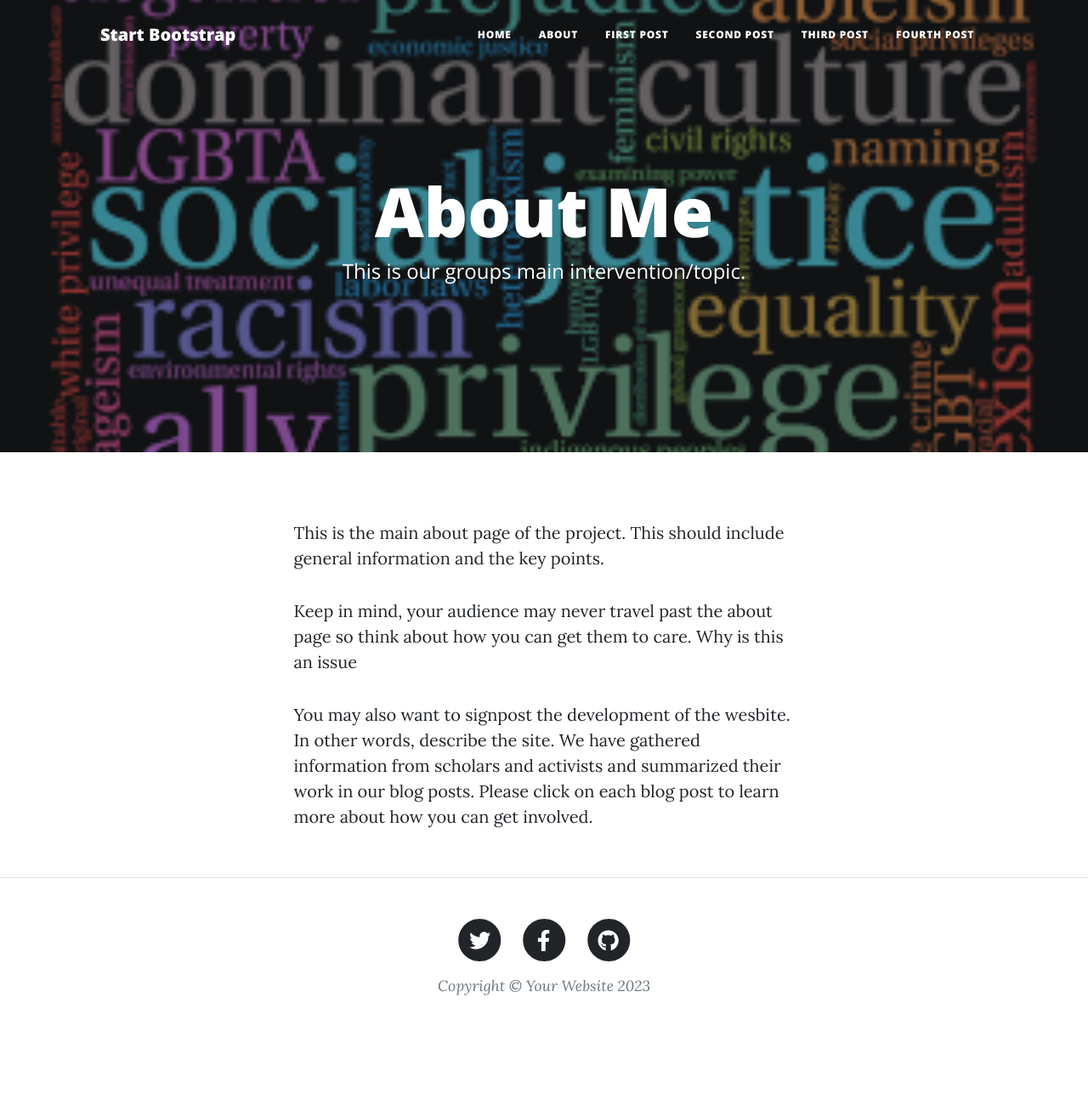
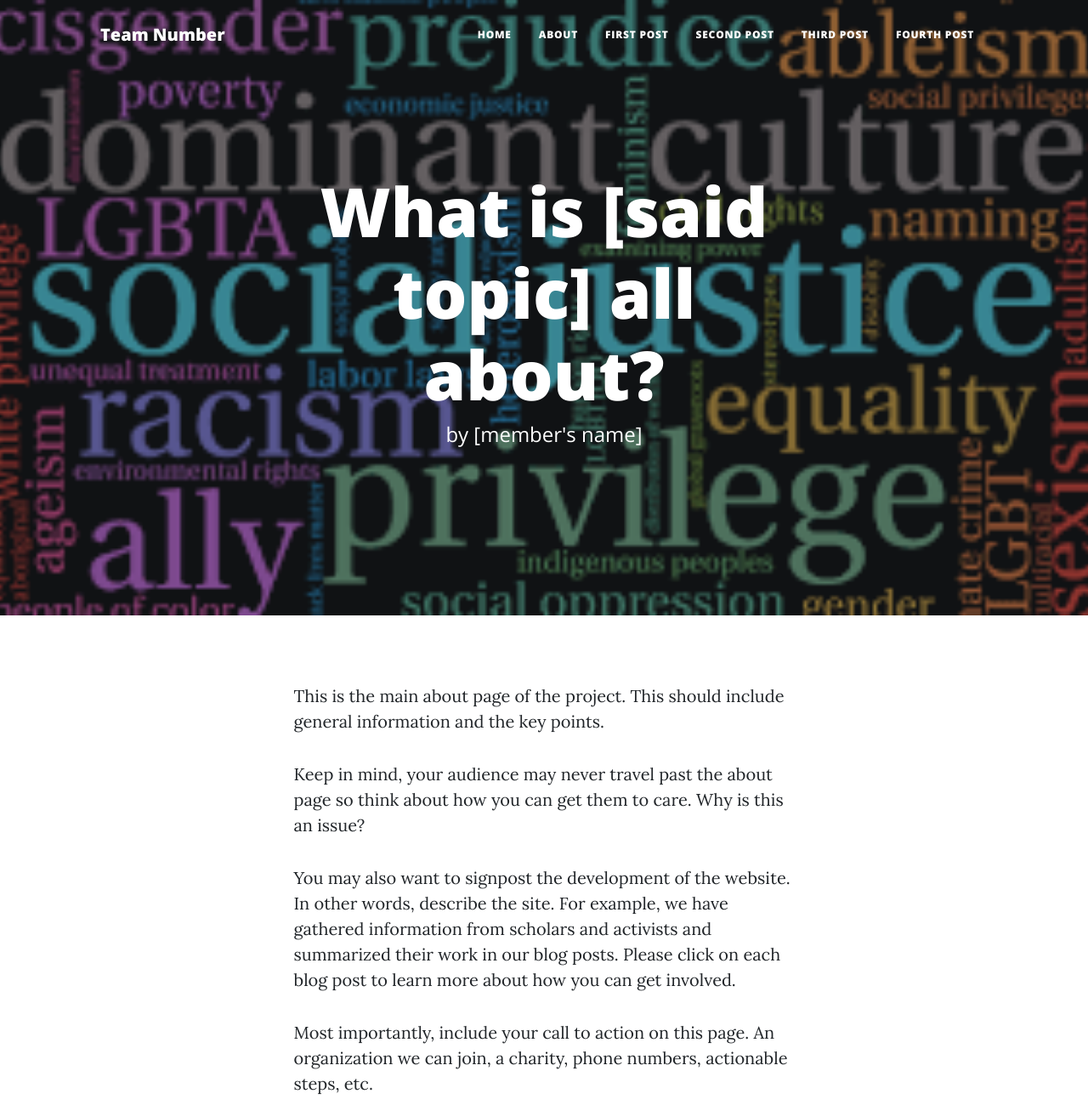
Before and after one commit to Sandy-Burnley/ISS210SS23FinalTemplate, a plain HTML site: page about.html in a window 1280 px wide. Shown: the top 1300 px of the page at 85% size. Before the commit the page ends 1222 px from the top, so only its background shows below. Drawn offline with nearby package versions, Linux system fonts and the light colour scheme.

Commit message:
Update about.html

```diff
--- a/about.html
+++ b/about.html
@@ -5,7 +5,7 @@
         <meta name="viewport" content="width=device-width, initial-scale=1, shrink-to-fit=no" />
         <meta name="description" content="" />
         <meta name="author" content="" />
-        <title>Clean Blog - Start Bootstrap Theme</title>
+        <title>ISS210Sec#Team#</title>
         <link rel="icon" type="image/x-icon" href="assets/favicon.ico" />
         <!-- Font Awesome icons (free version)-->
         <script src="https://use.fontawesome.com/releases/v6.1.0/js/all.js" crossorigin="anonymous"></script>
@@ -19,7 +19,7 @@
         <!-- Navigation-->
         <nav class="navbar navbar-expand-lg navbar-light" id="mainNav">
             <div class="container px-4 px-lg-5">
-                <a class="navbar-brand" href="index.html">Start Bootstrap</a>
+                <a class="navbar-brand" href="index.html">Team Number</a>
                 <button class="navbar-toggler" type="button" data-bs-toggle="collapse" data-bs-target="#navbarResponsive" aria-controls="navbarResponsive" aria-expanded="false" aria-label="Toggle navigation">
                     Menu
                     <i class="fas fa-bars"></i>
@@ -42,8 +42,8 @@
                 <div class="row gx-4 gx-lg-5 justify-content-center">
                     <div class="col-md-10 col-lg-8 col-xl-7">
                         <div class="page-heading">
-                            <h1>About Me</h1>
-                            <span class="subheading">This is our groups main intervention/topic.</span>
+                            <h1>What is [said topic] all about?</h1>
+                            <span class="subheading">by [member's name]</span>
                         </div>
                     </div>
                 </div>
@@ -55,8 +55,9 @@
                 <div class="row gx-4 gx-lg-5 justify-content-center">
                     <div class="col-md-10 col-lg-8 col-xl-7">
                         <p>This is the main about page of the project. This should include general information and the key points.</p>
-                        <p>Keep in mind, your audience may never travel past the about page so think about how you can get them to care. Why is this an issue</p>
-                        <p>You may also want to signpost the development of the wesbite. In other words, describe the site. We have gathered information from scholars and activists and summarized their work in our blog posts. Please click on each blog post to learn more about how you can get involved.</p>
+                        <p>Keep in mind, your audience may never travel past the about page so think about how you can get them to care. Why is this an issue?</p>
+                        <p>You may also want to signpost the development of the website. In other words, describe the site. For example, we have gathered information from scholars and activists and summarized their work in our blog posts. Please click on each blog post to learn more about how you can get involved.</p>
+                        <p>Most importantly, include your call to action on this page. An organization we can join, a charity, phone numbers, actionable steps, etc.</p>
                     </div>
                 </div>
             </div>
```
